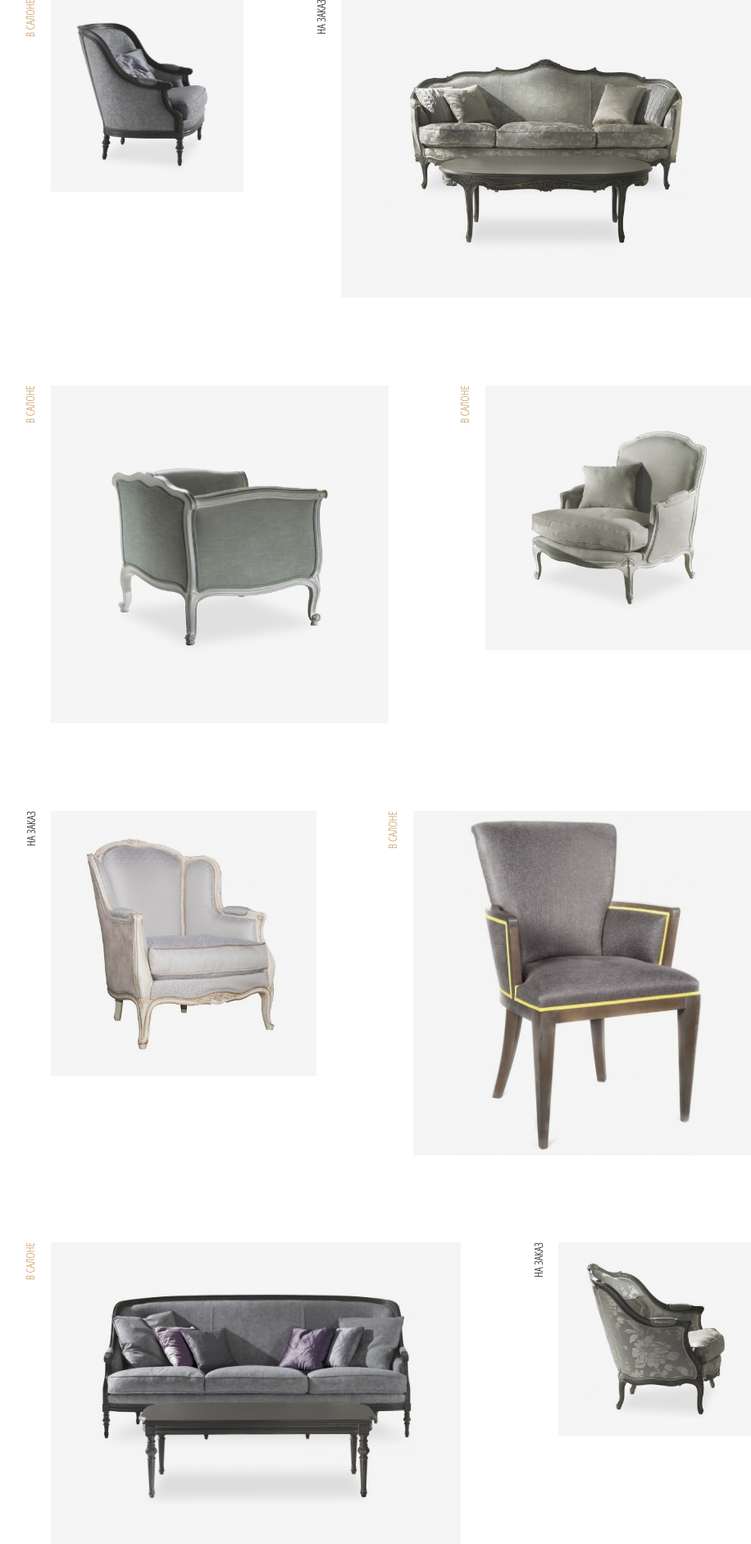
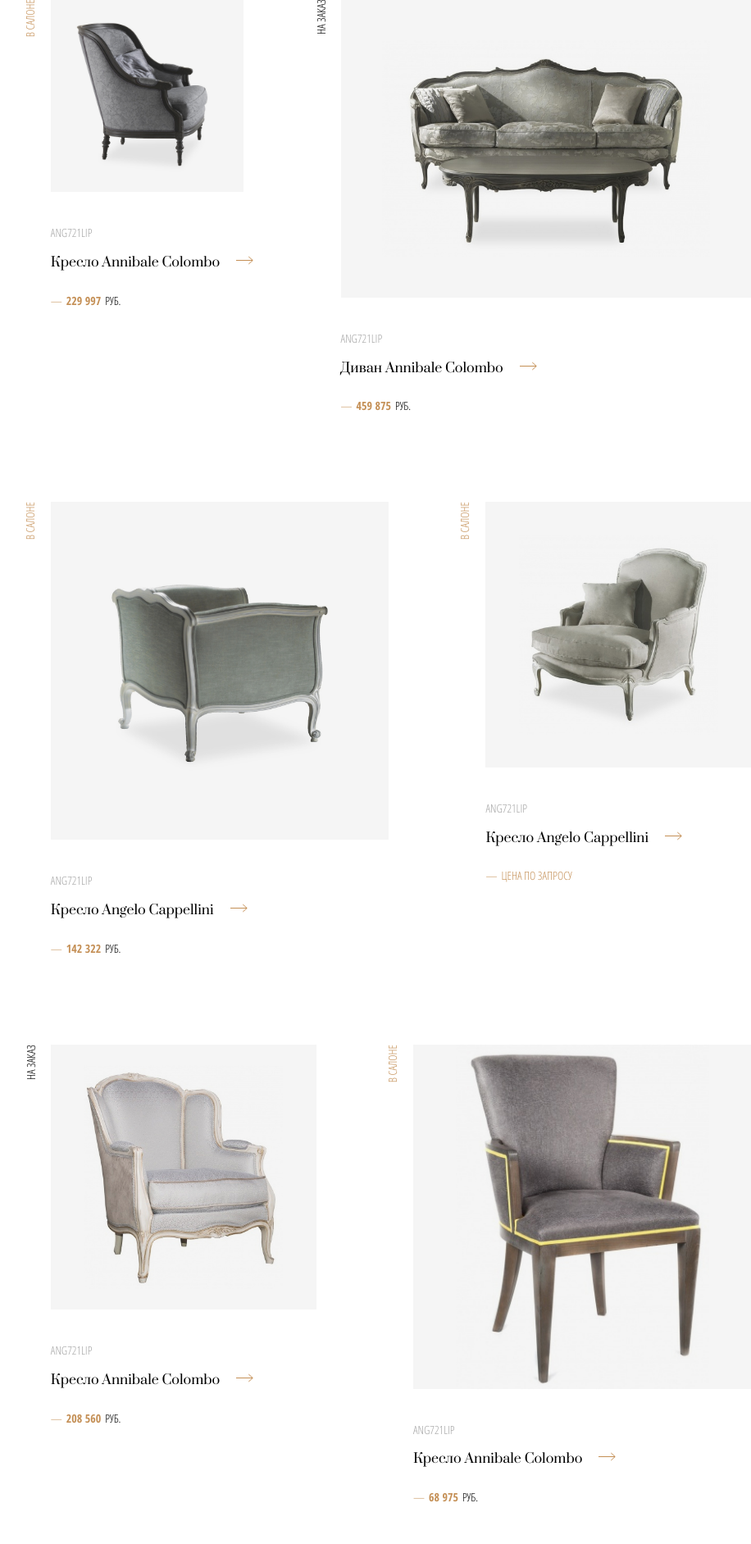
Before and after one commit to iposokhin/junk-drawer, a PHP site: page / in a window 1280 px wide. Shown: the part 188-2071 px from the top of the page at 82% size, without its empty margins (151-1067 px from the left). Before the commit the page ends 2022 px from the top, so only its background shows below. Run offline with PHP 8.4, Linux system fonts and the light colour scheme; some libraries are stand-ins or nearby versions.

Commit message:
Desktop version is finished

```diff
--- a/Test task 2/index.html
+++ b/Test task 2/index.html
@@ -33,6 +33,9 @@
               <span class="product__pic">
                 <img src="images/armchair_1.jpg" alt="Кресло" class="product__img">
               </span>
+              <span class="product__code">ANG721LIP</span>
+              <span class="product__name">Кресло Annibale Colombo</span>
+              <span class="product__price product__price_val">229 997</span>
             </span>
           </a>
         </li>
@@ -47,6 +50,9 @@
               <span class="product__pic">
                 <img src="images/sofa_1.jpg" alt="Диван" class="product__img">
               </span>
+              <span class="product__code">ANG721LIP</span>
+              <span class="product__name">Диван Annibale Colombo</span>
+              <span class="product__price product__price_val">459 875</span>
             </span>
           </a>
         </li>
@@ -61,6 +67,9 @@
               <span class="product__pic">
                 <img src="images/armchair_5.jpg" alt="Кресло" class="product__img">
               </span>
+              <span class="product__code">ANG721LIP</span>
+              <span class="product__name">Кресло Angelo Cappellini</span>
+              <span class="product__price product__price_val">142 322</span>
             </span>
           </a>
         </li>
@@ -75,6 +84,9 @@
               <span class="product__pic">
                 <img src="images/armchair_2.jpg" alt="Кресло" class="product__img">
               </span>
+              <span class="product__code">ANG721LIP</span>
+              <span class="product__name">Кресло Angelo Cappellini</span>
+              <span class="product__price product__price_query">Цена по запросу</span>
             </span>
           </a>
         </li>
@@ -89,6 +101,9 @@
               <span class="product__pic">
                 <img src="images/armchair_3.jpg" alt="Кресло" class="product__img">
               </span>
+              <span class="product__code">ANG721LIP</span>
+              <span class="product__name">Кресло Annibale Colombo</span>
+              <span class="product__price product__price_val">208 560</span>
             </span>
           </a>
         </li>
@@ -103,6 +118,9 @@
               <span class="product__pic">
                 <img src="images/armchair_6.jpg" alt="Кресло" class="product__img">
               </span>
+              <span class="product__code">ANG721LIP</span>
+              <span class="product__name">Кресло Annibale Colombo</span>
+              <span class="product__price product__price_val">68 975</span>
             </span>
           </a>
         </li>
@@ -117,6 +135,9 @@
               <span class="product__pic">
                 <img src="images/sofa_2.jpg" alt="Диван" class="product__img">
               </span>
+              <span class="product__code">ANG721LIP</span>
+              <span class="product__name">Диван Angelo Cappellini</span>
+              <span class="product__price product__price_val">411 701</span>
             </span>
           </a>
         </li>
@@ -131,6 +152,9 @@
               <span class="product__pic">
                 <img src="images/armchair_4.jpg" alt="Кресло" class="product__img">
               </span>
+              <span class="product__code">ANG721LIP</span>
+              <span class="product__name">Кресло Angelo Cappellini</span>
+              <span class="product__price product__price_val">296 228</span>
             </span>
           </a>
         </li>
--- a/Test task 2/style.css
+++ b/Test task 2/style.css
@@ -55,18 +55,19 @@ body {
 .filter {
   margin-top: 60px;
   margin-right: 30px;
+  display: flex;
 }
 
 
 .filter__list {
   display: flex;
   flex-flow: row nowrap;
-  width: 100%;
+  flex-basis: 100%;
 }
 
 .filter__item {
   cursor: pointer;
-  margin-left: 30px;
+  margin-left: 2.34375vw;
   white-space: nowrap;
   font-size: 1em;
 }
@@ -188,3 +189,50 @@ body {
   margin: 10%;
   max-width: 80%;
 }
+
+.product__code {
+  margin-top: 40px;
+  color: rgb(163,163,163);
+  text-transform: uppercase;
+}
+
+.product__name {
+  font-family: 'Prata', serif;
+  font-size: 1.142857142857143em;
+  margin-top: 15px;
+}
+
+.product__name:after {
+  content: "";
+  background: url(images/arrow_right.svg) no-repeat;
+  width: 21px;
+  height: 17px;
+  position: absolute;
+  margin-left: 20px;
+}
+
+.product__price {
+  margin-top: 25px;
+  font-weight: 700;
+  color: #c48f55;
+  text-transform: uppercase;
+}
+
+.product__price_val:before,
+.product__price_query:before {
+  content: "—";
+  font-weight: 300;
+  margin-right: 5px;
+}
+
+.product__price_val:after {
+  content: "Руб.";
+  text-transform: uppercase;
+  font-weight: 300;
+  color: #000;
+  margin-left: 5px;
+}
+
+.product__price_query {
+  font-weight: 300;
+}
```
